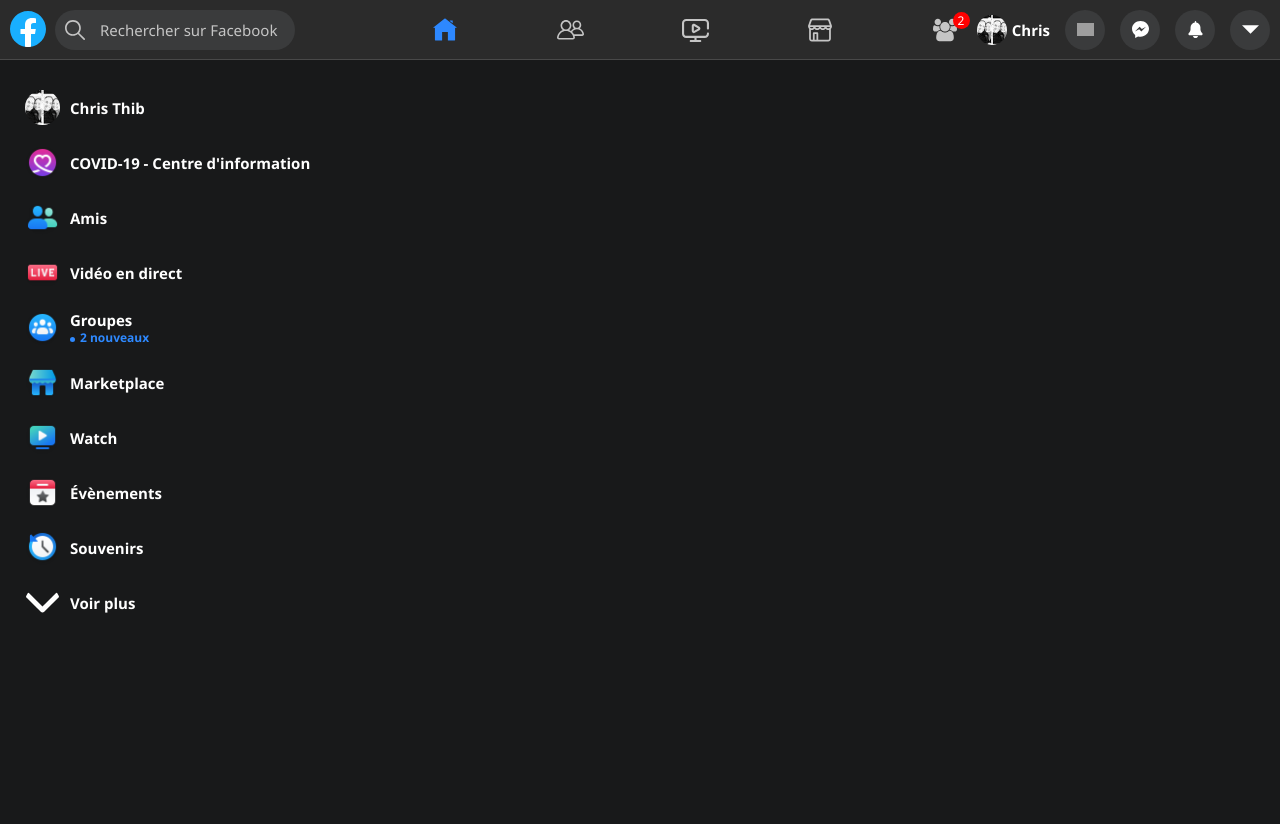
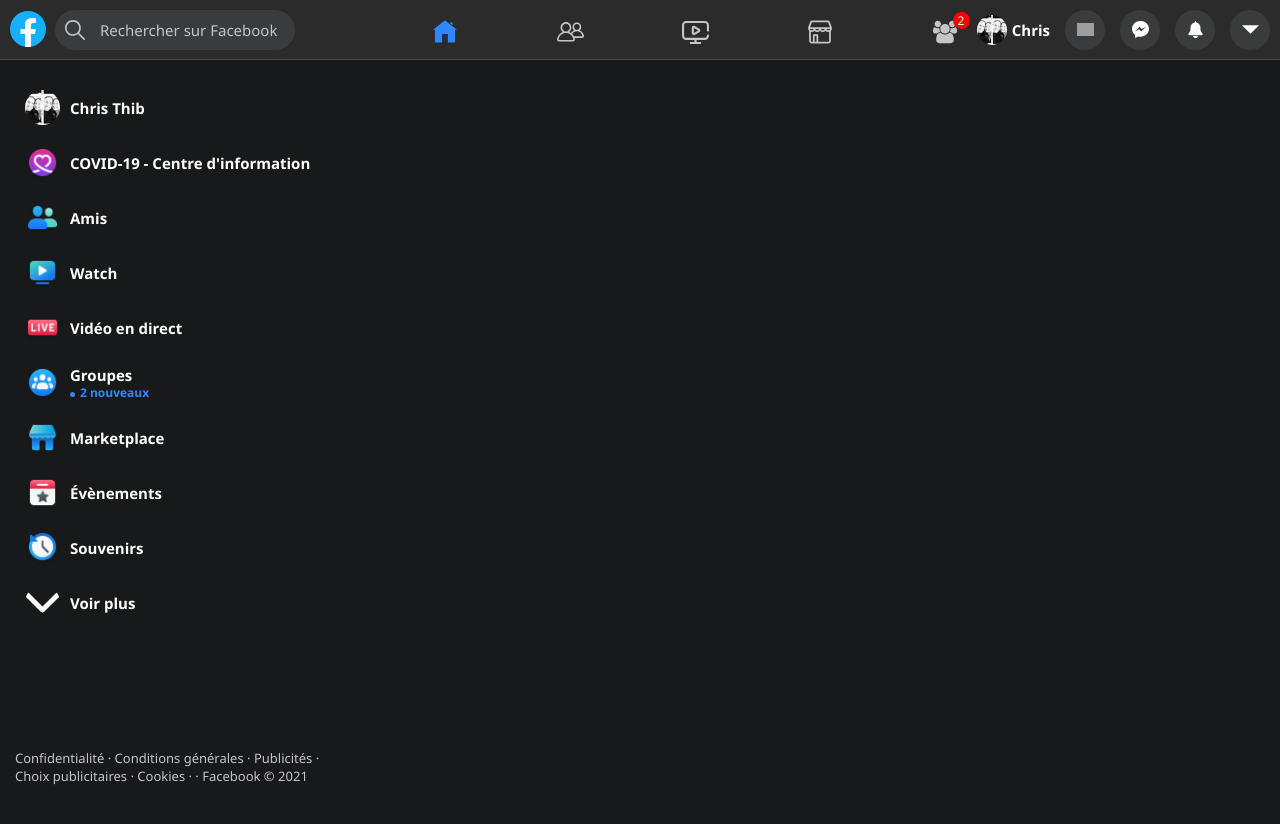
Before and after one commit to ThibertChristophe/Facebook-Clone, a React (Create React App) app in the folder facebook-clone/: page / in a window 1280 px wide. Shown: the top 824 px of the page. Built offline with nearby package versions, Linux system fonts and the light colour scheme; grey boxes are pictures that could not be loaded.

Commit message:
Some fixes

```diff
--- a/facebook-clone/src/components/LogoNav.js
+++ b/facebook-clone/src/components/LogoNav.js
@@ -3,9 +3,7 @@
 const LogoNav = () => {
   return (
     <div className="logoNav">
-      <a href="">
-        <img src="/img/home.svg" alt="" />
-      </a>
+      <img src="/img/home.svg" alt="" />
     </div>
   );
 };
--- a/facebook-clone/src/components/LogoNav_friends.js
+++ b/facebook-clone/src/components/LogoNav_friends.js
@@ -3,9 +3,7 @@
 const LogoNav_friends = () => {
   return (
     <div className="logoNav_friends">
-      <a href="">
-        <img src="/img/friends.svg" alt="" />
-      </a>
+      <img src="/img/friends.svg" alt="" />
     </div>
   );
 };
--- a/facebook-clone/src/components/LogoNav_group.js
+++ b/facebook-clone/src/components/LogoNav_group.js
@@ -3,9 +3,7 @@
 const LogoNav_group = () => {
   return (
     <div className="logoNav_group">
-      <a href="">
-        <img src="/img/group.svg" alt="" />
-      </a>
+      <img src="/img/group.svg" alt="" />
     </div>
   );
 };
--- a/facebook-clone/src/components/LogoNav_market.js
+++ b/facebook-clone/src/components/LogoNav_market.js
@@ -3,9 +3,7 @@
 const LogoNav_market = () => {
   return (
     <div className="logoNav_market">
-      <a href="">
-        <img src="/img/shop.svg" alt="" />
-      </a>
+      <img src="/img/shop.svg" alt="" />
     </div>
   );
 };
--- a/facebook-clone/src/components/LogoNav_play.js
+++ b/facebook-clone/src/components/LogoNav_play.js
@@ -3,9 +3,7 @@
 const LogoNav_play = () => {
   return (
     <div className="logoNav_play">
-      <a href="">
-        <img src="/img/tv.svg" alt="" />
-      </a>
+      <img src="/img/tv.svg" alt="" />
     </div>
   );
 };
--- a/facebook-clone/src/components/Search.js
+++ b/facebook-clone/src/components/Search.js
@@ -3,7 +3,7 @@
 const Search = () => {
   return (
     <div className="search">
-      <img src="./img/loupe.svg" width="20px" alt="" srcset="" />
+      <img src="./img/loupe.svg" width="20px" alt="" />
       <input type="text" placeholder="Rechercher sur Facebook " />
     </div>
   );
--- a/facebook-clone/src/components/WidgetLeft.js
+++ b/facebook-clone/src/components/WidgetLeft.js
@@ -17,13 +17,19 @@
       <WidgetButton title="Chris Thib" img={img_profil} />
       <WidgetButton title="COVID-19 - Centre d'information" img={imgCovid} />
       <WidgetButton title="Amis" img={imgAmis} />
+      <WidgetButton title="Watch" img={imgWatch} />
       <WidgetButton title="Vidéo en direct" img={imgLive} />
       <WidgetButton title="Groupes" img={imgGroup} notif="2 nouveaux" />
       <WidgetButton title="Marketplace" img={imgMarketplace} />
-      <WidgetButton title="Watch" img={imgWatch} />
       <WidgetButton title="Évènements" img={imgEvent} />
       <WidgetButton title="Souvenirs" img={imgSouvenir} />
       <WidgetButton title="Voir plus" img={imgArrowDown} />
+      <div className="widget-left-footer">
+        <p>
+          Confidentialité · Conditions générales · Publicités · Choix
+          publicitaires · Cookies · · Facebook © 2021
+        </p>
+      </div>
     </div>
   );
 };
--- a/facebook-clone/src/styles/components/_logoNav_group.scss
+++ b/facebook-clone/src/styles/components/_logoNav_group.scss
@@ -11,6 +11,7 @@
     margin-top: 5px;
     width: 24px;
   }
+
   &::after {
     content: "2";
     width: 17px;
--- a/facebook-clone/src/styles/components/_widgetLeft.scss
+++ b/facebook-clone/src/styles/components/_widgetLeft.scss
@@ -2,5 +2,12 @@
   position: fixed;
   width: 350px;
   padding: 5px 0 0 15px;
-  height: 100vh;
+  height: 100%;
+  .widget-left-footer {
+    position: absolute;
+    bottom: 90px;
+    p {
+      font-size: 13px;
+    }
+  }
 }
```
